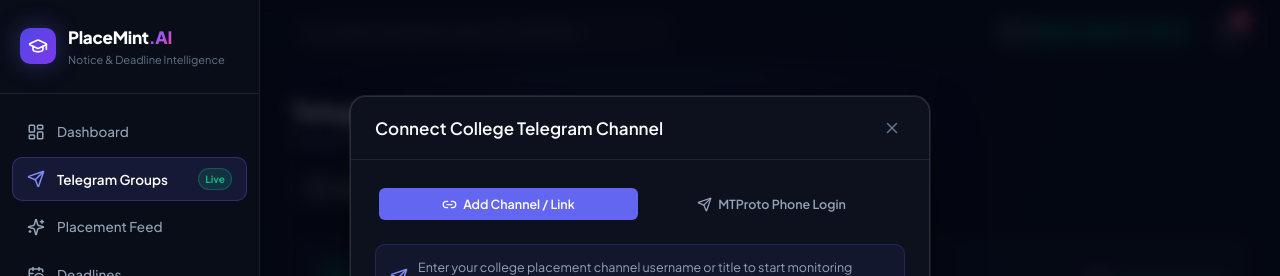
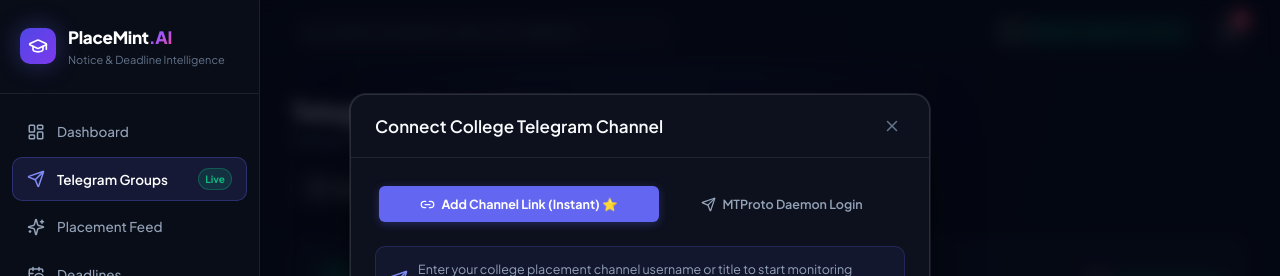
Before and after one commit to Anas-sk02/placement-ai, a Next.js app in the folder web/: page /telegram in a window 1280 px wide. Both pictures are taken after a click on the button "Connect Telegram Account". Shown: the top 276 px of the page. Built offline with nearby package versions, Linux system fonts and the light colour scheme; no server answers.

Commit message:
fix(telegram): optimize channel connection workflow with instant link option

```diff
--- a/web/src/components/telegram/TelegramConnectModal.tsx
+++ b/web/src/components/telegram/TelegramConnectModal.tsx
@@ -100,23 +100,24 @@
           type="button"
           onClick={() => setActiveTab('CHANNEL_LINK')}
           style={{
-            flex: 1,
-            padding: '8px 12px',
+            flex: 1.2,
+            padding: '10px 14px',
             borderRadius: '6px',
             border: 'none',
             backgroundColor: activeTab === 'CHANNEL_LINK' ? 'var(--primary)' : 'transparent',
             color: activeTab === 'CHANNEL_LINK' ? '#fff' : 'var(--text-secondary)',
-            fontWeight: 600,
+            fontWeight: 700,
             fontSize: '12.5px',
             cursor: 'pointer',
             display: 'flex',
             alignItems: 'center',
             justifyContent: 'center',
             gap: '6px',
+            boxShadow: activeTab === 'CHANNEL_LINK' ? '0 2px 8px rgba(99, 102, 241, 0.3)' : 'none',
           }}
         >
           <Link2 size={15} />
-          Add Channel / Link
+          Add Channel Link (Instant) ⭐
         </button>
 
         <button
@@ -124,7 +125,7 @@
           onClick={() => setActiveTab('MTPROTO')}
           style={{
             flex: 1,
-            padding: '8px 12px',
+            padding: '10px 14px',
             borderRadius: '6px',
             border: 'none',
             backgroundColor: activeTab === 'MTPROTO' ? 'var(--primary)' : 'transparent',
@@ -139,7 +140,7 @@
           }}
         >
           <Send size={15} />
-          MTProto Phone Login
+          MTProto Daemon Login
         </button>
       </div>
 
@@ -221,7 +222,7 @@
           <div style={{ display: 'flex', alignItems: 'center', gap: '12px', padding: '12px', backgroundColor: 'rgba(56, 189, 248, 0.08)', borderRadius: '10px', border: '1px solid rgba(56, 189, 248, 0.2)' }}>
             <Send size={20} color="#38bdf8" />
             <div style={{ fontSize: '12.5px', color: 'var(--text-secondary)' }}>
-              We use official MTProto client protocol to discover and monitor the college channels you already have access to.
+              MTProto protocol communicates with your background Python worker daemon (<code>worker/main.py</code>). For instant channel monitoring without SMS/OTP setup, use the <strong>Add Channel Link</strong> tab.
             </div>
           </div>
 
```
